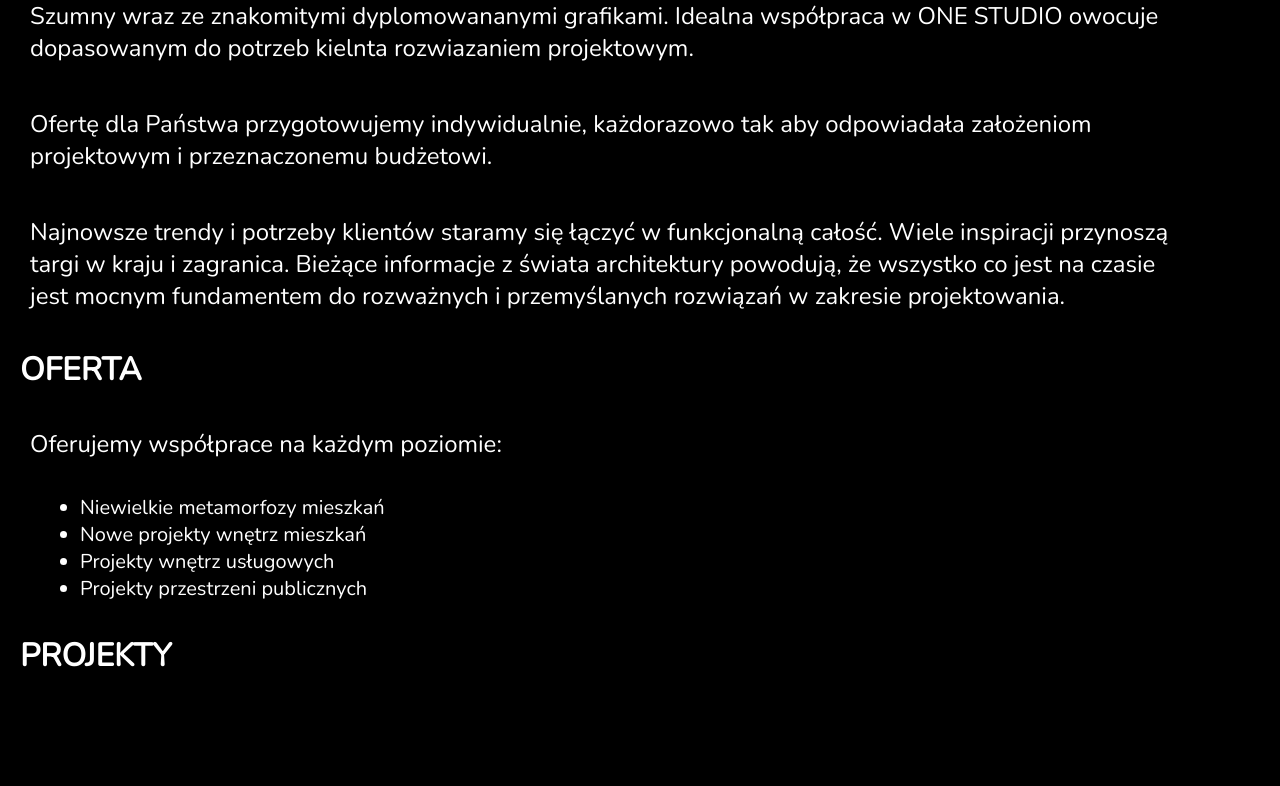
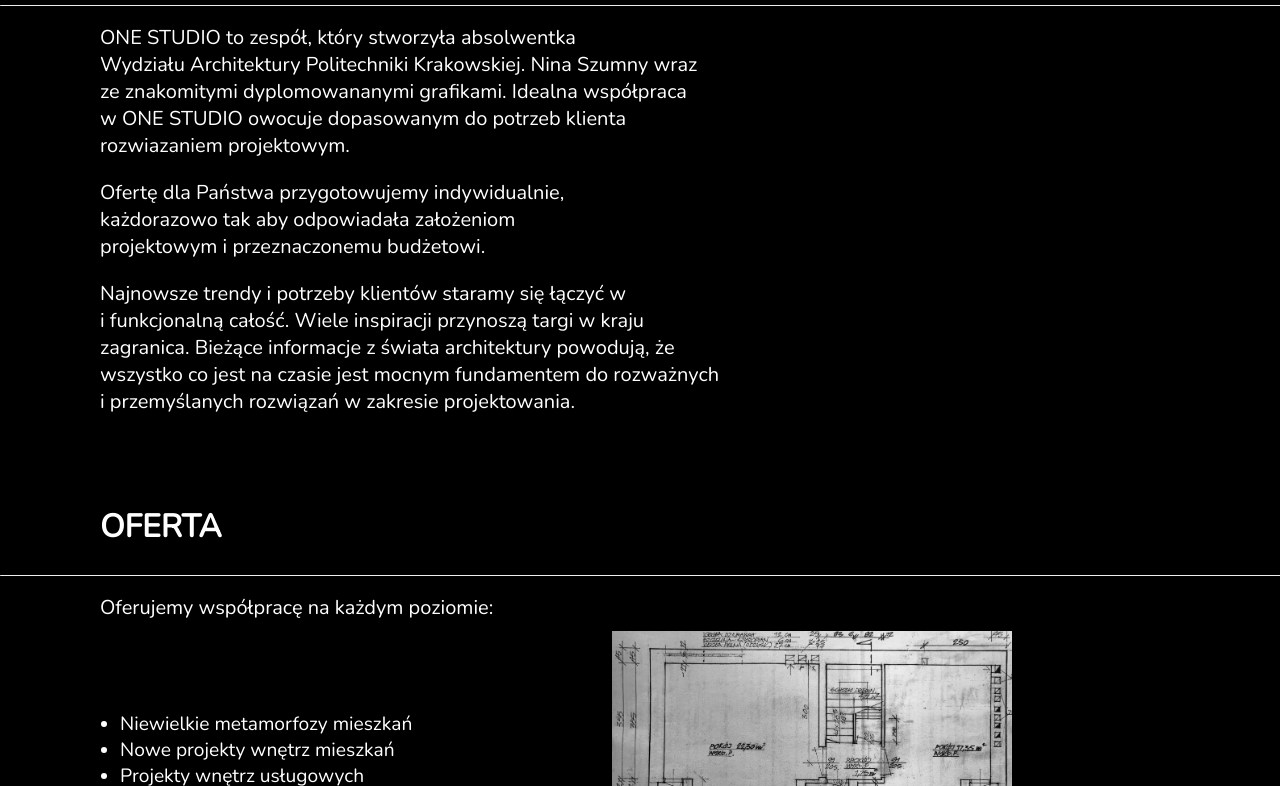
Before and after one commit to 402391/one-studio, a website: page index.html in a window 1280 px wide. Shown: the part 732-1518 px from the top of the page. Before the commit the page ends 1441 px from the top, so only its background shows below. Drawn offline with nearby package versions, Linux system fonts and the light colour scheme.

Commit message:
change in font size of paragraphs, and added an image next to the "oferta" section

```diff
--- a/css/main.css
+++ b/css/main.css
@@ -26,12 +26,16 @@
 }
 
 .logo{
-    padding-top: ;
     float: left;
     height: 103px;
     width: 103px;
     overflow: hidden;
     background-repeat: no-repeat;
+}
+
+/* a temporary web lenght */
+div.projekty{
+    height: 25cm;
 }
 
 body{
@@ -121,20 +125,39 @@
     opacity: 1;
   }
 
+ul{
+    margin-top: 80px;
+    padding-left: 120px;
+    font-size: 1.2em;
+    color: #fff;
+    float: left;
+}
+
 h1, h2, h3{
-    padding-left: 20px;
+    padding-left: 100px;
     font-size: 2em;
     color: #fff;
+    margin-top: 80px;
 }
 
-ul{
-    padding-left: 4em;
+#zdj_oferta{
+    height: 300px;
+    margin: 0 0 0 200px;
+    width: auto;
+
+}
+
+hr{
+    border-top: #cccccc;
+}
+
+
+
+p{
+    padding: 10px 100px;
+    margin-block-end: 0;
+    margin-block-start: 0;
     font-size: 1.25em;
     color: #fff;
+    text-align: left;
 }
-
-p{
-    padding: 10px 4em 10px 30px;
-    font-size: 1.5em;
-    color: #fff;
-}
--- a/index.html
+++ b/index.html
@@ -22,7 +22,7 @@
           <a href="#kontakt">KONTAKT</a>
           <a href="#projekty">PROJEKTY</a>
           <a href="#oferta">OFERTA</a>
-          <a class="active" href="#studio">STUDIO</a>
+          <a class="" href="#studio">STUDIO</a>
         </div>
   </header>
   <!--Main-->
@@ -37,41 +37,49 @@
     </section>
 
       <!--First Box-->
-      <div>
+      <div class="studio">
           <h1><a id="#studio"></a>STUDIO</h1>
+          <hr>
           <p>
-              ONE STUDIO to zespół, który stworzyła absolwentka Wydziału Architektury Politechniki Krakowskiej.
-              Nina Szumny wraz ze znakomitymi dyplomowananymi grafikami. Idealna współpraca w
-              ONE STUDIO owocuje dopasowanym do potrzeb kielnta rozwiazaniem projektowym.
+              ONE STUDIO to zespół, który stworzyła absolwentka <br>
+              Wydziału Architektury Politechniki Krakowskiej. Nina Szumny wraz <br>
+              ze znakomitymi dyplomowananymi grafikami. Idealna współpraca <br>
+              w ONE STUDIO owocuje dopasowanym do potrzeb klienta <br>
+              rozwiazaniem projektowym.
           </p>
 
           <p>
-              Ofertę dla Państwa przygotowujemy indywidualnie, każdorazowo tak aby odpowiadała
-              założeniom projektowym i przeznaczonemu budżetowi.
+              Ofertę dla Państwa przygotowujemy indywidualnie,<br>
+              każdorazowo tak aby odpowiadała założeniom<br>
+              projektowym i przeznaczonemu budżetowi.
           </p>
 
           <p>
-              Najnowsze trendy i potrzeby klientów staramy się łączyć w funkcjonalną całość.
-              Wiele inspiracji przynoszą targi w kraju i zagranica. Bieżące informacje z świata architektury
-              powodują, że wszystko co jest na czasie jest mocnym fundamentem do rozważnych i
-              przemyślanych rozwiązań w zakresie projektowania.
+              Najnowsze trendy i potrzeby klientów staramy się łączyć w<br>
+              i funkcjonalną całość. Wiele inspiracji przynoszą targi w kraju <br>
+              zagranica. Bieżące informacje z świata architektury powodują, że<br>
+              wszystko co jest na czasie jest mocnym fundamentem do rozważnych<br>
+              i przemyślanych rozwiązań w zakresie projektowania.
           </p>
       </div>
 
       <!--Second Box-->
-      <div>
-          <h2><a id="oferta"></a>OFERTA</h2>
-          <p>Oferujemy współprace na każdym poziomie:</p>
+      <div class="oferta">
+          <h2><a id="#oferta"></a>OFERTA</h2>
+          <hr>
+          <p id="oferta">Oferujemy współpracę na każdym poziomie:</p>
           <ul>
               <li>Niewielkie metamorfozy mieszkań</li>
               <li>Nowe projekty wnętrz mieszkań</li>
               <li>Projekty wnętrz usługowych</li>
               <li>Projekty przestrzeni publicznych</li>
           </ul>
+          <img src="/img/oferta.jpg" id="zdj_oferta">
       </div>
       <!--Third Box-->
-      <div>
-          <h3><a id="projekty"></a>PROJEKTY</h3>
+      <div class="projekty">
+          <h3><a id="#projekty"></a>PROJEKTY</h3>
+          <hr>
 
           <!--Grid gallery-->
           <div>
@@ -84,6 +92,7 @@
   <footer>
 
   </footer>
+
   <script src="/jquery-3.5.1.js"></script>
   <script src="/slick/slick.js"></script>
   <script>
```
Also changed, not shown: img/oferta.jpg (added).
